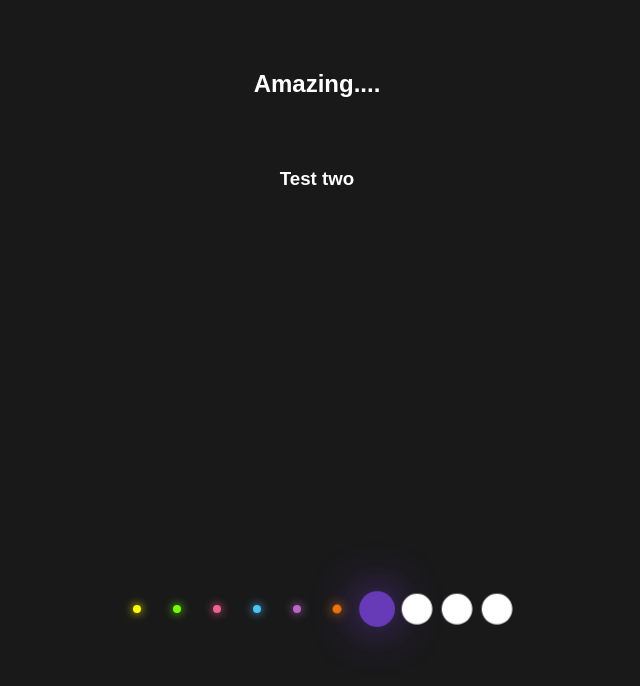
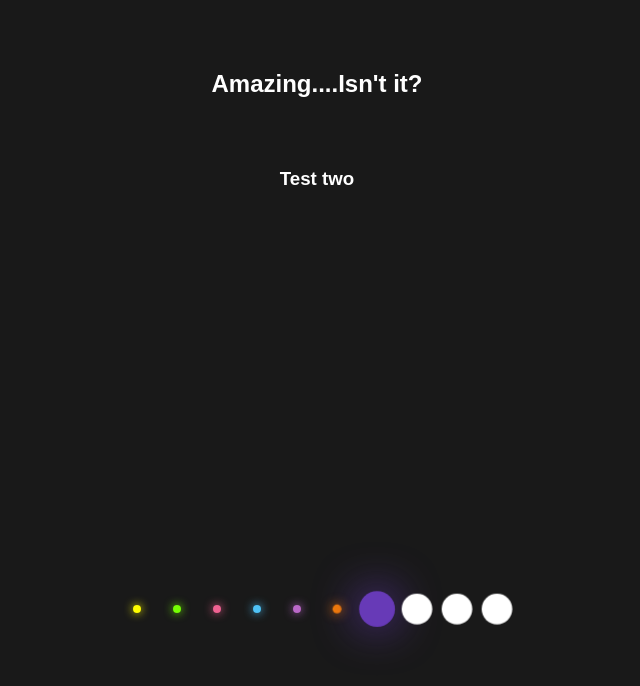
Before and after one commit to jmfb13/my-first-repo, a plain HTML site: page index.html in a window 1280 px wide. Shown: the whole page, without its empty margins (323-963 px from the left). Drawn offline with Linux system fonts and the light colour scheme.

Commit message:
updateed header

```diff
--- a/index.html
+++ b/index.html
@@ -8,7 +8,7 @@
 </head>
 <body>
   <div>
-    <h2>Amazing....</h2>
+    <h2>Amazing....Isn't it?</h2>
     <h3>Test two</h3>
     <ul>
       <li></li>
```
